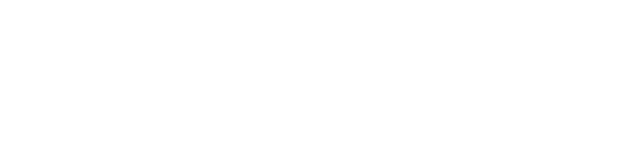
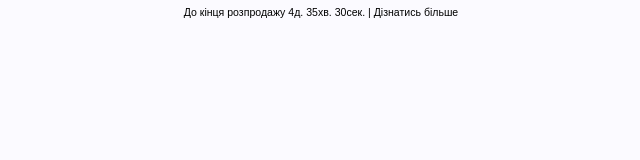
Before and after one commit to TarasBlatnoi/kursova-1, a plain HTML site: page index.html in a window 1280 px wide. Shown: the whole page, without its empty margins (319-959 px from the left). Drawn offline with Linux system fonts and the light colour scheme.

Commit message:
made header beginning

```diff
--- a/index.html
+++ b/index.html
@@ -8,6 +8,11 @@
     <link rel="stylesheet" href="styles/style.css">
 </head>
 <body>
+    <header class="header">
+        <div class="header__offer "> <p>До кінця розпродажу 4д. 35хв. 30сек. &vert; Дізнатись більше</p> </div>
+        <nav class="header__navbar">
+        </nav>
+    </header>
 
 </body>
 </html>
--- a/styles/style.css
+++ b/styles/style.css
@@ -2,6 +2,7 @@
   font-family: Ermilov;
   src: url(../fonts/Ermilov-bold.otf);
 }
+/*Reset*/
 *,
 *::after,
 *::before {
@@ -14,3 +15,57 @@
   max-width: 100%;
   height: auto;
 }
+input,
+button,
+textarea{
+  font: inherit;
+}
+/*Variables*/
+:root{
+  /*COLORS*/
+  --BG-COLOR: #FBFAFF;
+  --FC: #1C1C1C;
+  --HEADER-COLOR: #1C1C1C;
+  --FC-HEADER: #FBFAFF;
+  /*Fonts*/
+  --FF-OFFER: Arial;
+  --FF: Ermilov;
+  --FS: clamp(1rem, 2.2vh, 1.5rem);
+  --FS-HEADER: clamp(0.6rem, 1vh, 0.7rem);
+  /*PADDING*/
+  --PADDDING-OFFER: 0.3em;
+}
+/*UTILITY CLASSES*/
+.offscreen {
+  position: absolute;
+  left: -10000px;
+}
+.nowrap{
+  white-space: nowrap;
+}
+.center {
+  text-align: center;
+}
+html{
+  scroll-behavior: smooth;
+  font-size: var(--FS);
+  font-family: var(--FF);
+  background-color: var(--BG-COLOR);
+}
+body{
+  height: 100vh;
+}
+.header__offer{
+  display: flex;
+  height: 24%;
+  justify-content: space-around;
+  align-items: center;
+  font-size: var(--FS-HEADER);
+  font-family: var(--FF-OFFER);
+}
+.header__navbar{
+  display: flex;
+}
+.header{
+  height: 13%;
+}
```
Also changed, not shown: images/Basket.svg (added), images/Heart .png (added), images/Terabade.png (added), images/User .png (added).
